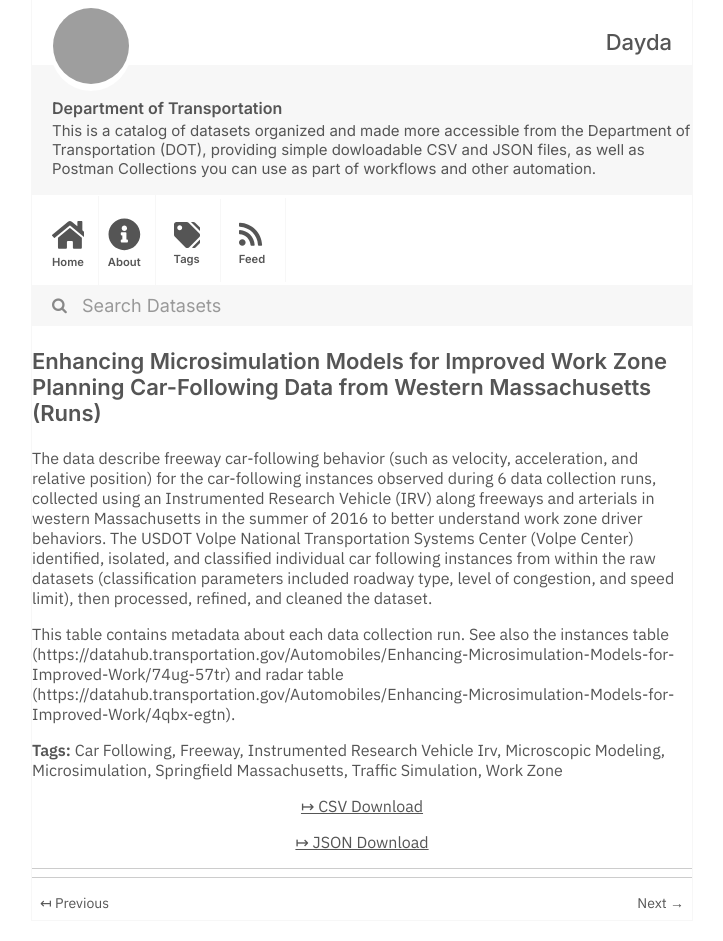
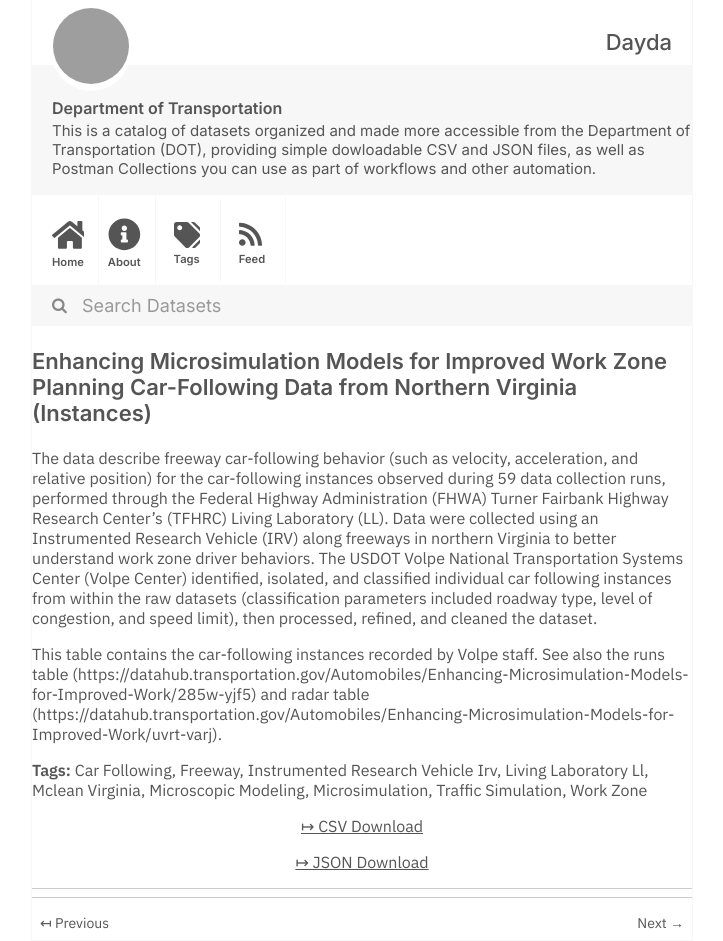
Before and after one commit to dayda-entities/department-of-transportation, a Jekyll site: the page built from _posts/2021-01-13-enhancing-microsimulation-mode.md, in a window 1280 px wide, cut to the strip 0-941 px from the top of the page. Shown: the whole strip, without its empty margins (278-1001 px from the left). Built offline with Jekyll 4.4.1, drawn with Linux system fonts in a browser that asks for light colours; grey boxes are pictures that could not be loaded.

Commit message:
Publish Data

```diff
--- a/_posts/2021-01-13-enhancing-microsimulation-mode.md
+++ b/_posts/2021-01-13-enhancing-microsimulation-mode.md
@@ -1,28 +1,29 @@
 ---
 title: >-
   Enhancing Microsimulation Models for Improved Work Zone Planning Car-Following
-  Data from Western Massachusetts (Runs)
-created: '2021-01-13T19:27:48.055324'
-modified: '2021-01-13T19:27:48.055331'
+  Data from Northern Virginia (Instances)
+created: '2021-01-13T19:33:17.318800'
+modified: '2021-01-13T19:33:17.318807'
 state: active
 type: dataset
 tags:
   - Car Following
   - Freeway
   - Instrumented Research Vehicle Irv
+  - Living Laboratory Ll
+  - Mclean Virginia
   - Microscopic Modeling
   - Microsimulation
-  - Springfield Massachusetts
   - Traffic Simulation
   - Work Zone
 groups: []
 csv_url: >-
-  https://data.transportation.gov/api/views/b3k6-qwyh/rows.csv?accessType=DOWNLOAD
+  https://data.transportation.gov/api/views/k74u-yqu6/rows.csv?accessType=DOWNLOAD
 json_url: >-
-  https://data.transportation.gov/api/views/b3k6-qwyh/rows.json?accessType=DOWNLOAD
+  https://data.transportation.gov/api/views/k74u-yqu6/rows.json?accessType=DOWNLOAD
 layout: post
 
 ---
-The data describe freeway car-following behavior (such as velocity, acceleration, and relative position) for the car-following instances observed during 6 data collection runs, collected using an Instrumented Research Vehicle (IRV) along freeways and arterials in western Massachusetts in the summer of 2016 to better understand work zone driver behaviors. The USDOT Volpe National Transportation Systems Center (Volpe Center) identified, isolated, and classified individual car following instances from within the raw datasets (classification parameters included roadway type, level of congestion, and speed limit), then processed, refined, and cleaned the dataset.
+The data describe freeway car-following behavior (such as velocity, acceleration, and relative position) for the car-following instances observed during 59 data collection runs, performed through the Federal Highway Administration (FHWA) Turner Fairbank Highway Research Center’s (TFHRC) Living Laboratory (LL). Data were collected using an Instrumented Research Vehicle (IRV) along freeways in northern Virginia to better understand work zone driver behaviors. The USDOT Volpe National Transportation Systems Center (Volpe Center) identified, isolated, and classified individual car following instances from within the raw datasets (classification parameters included roadway type, level of congestion, and speed limit), then processed, refined, and cleaned the dataset.
 
-This table contains metadata about each data collection run. See also the instances table (https://datahub.transportation.gov/Automobiles/Enhancing-Microsimulation-Models-for-Improved-Work/74ug-57tr) and radar table (https://datahub.transportation.gov/Automobiles/Enhancing-Microsimulation-Models-for-Improved-Work/4qbx-egtn).
+This table contains the car-following instances recorded by Volpe staff. See also the runs table (https://datahub.transportation.gov/Automobiles/Enhancing-Microsimulation-Models-for-Improved-Work/285w-yjf5) and radar table (https://datahub.transportation.gov/Automobiles/Enhancing-Microsimulation-Models-for-Improved-Work/uvrt-varj).
```
